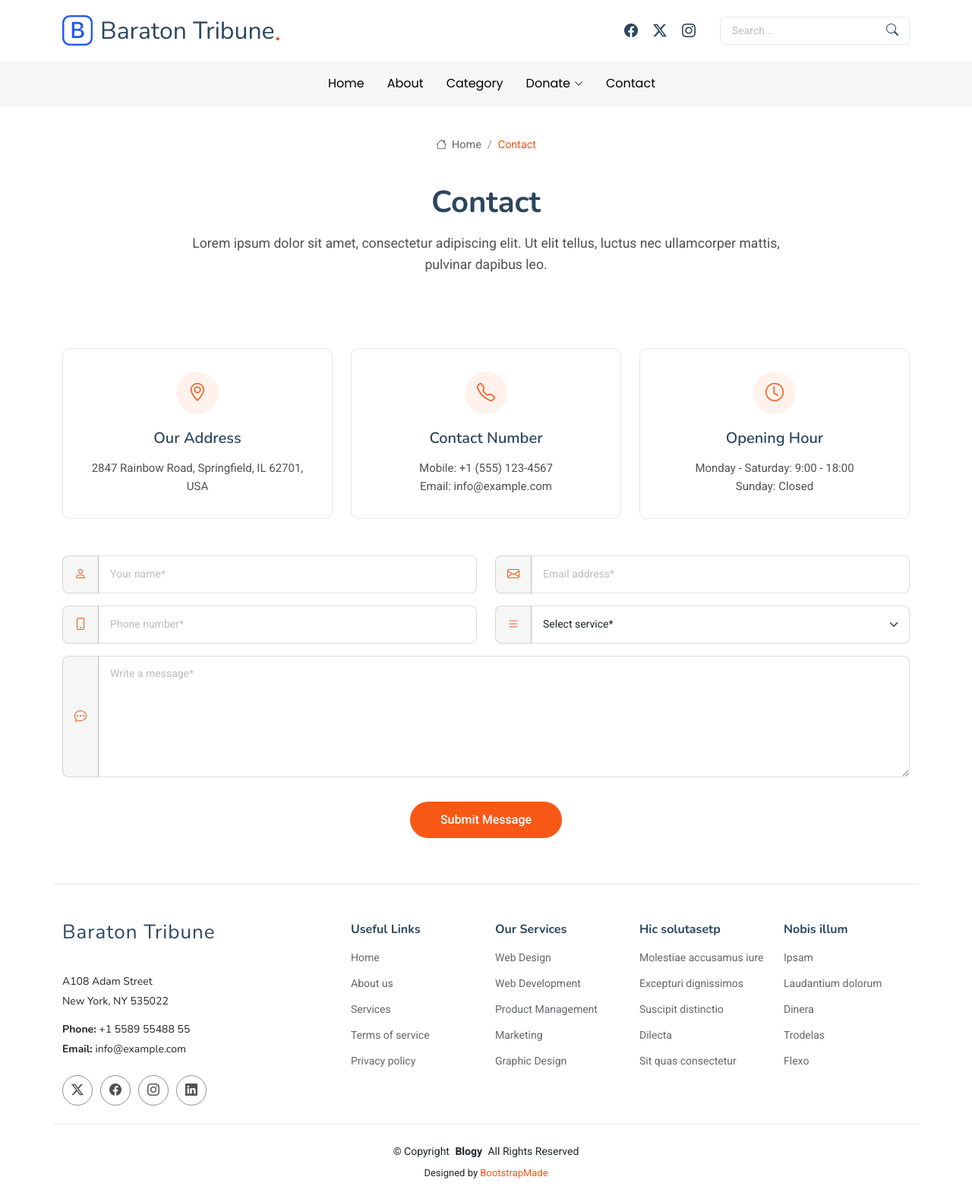
After one commit to MuliJob/baraton_tribune, a Django app: template example/templates/contact.html in a window 1280 px wide. The commit adds this page. Shown: the whole page at 76% size. Run offline with Django 4.2, Linux system fonts and the light colour scheme; the template is opened without the code that fills it, so the values that code supplies are empty; some libraries are stand-ins or nearby versions.

Commit message:
Added contact page

```diff
--- /dev/null
+++ b/example/templates/contact.html
@@ -0,0 +1,144 @@
+{% extends 'master.html' %}
+{% load static %}
+
+{% block content %}
+<!DOCTYPE html>
+<html lang="en">
+
+<head>
+  <meta charset="utf-8">
+  <meta content="width=device-width, initial-scale=1.0" name="viewport">
+  <title>Contact - Baraton Tribune </title>
+  <meta name="description" content="">
+  <meta name="keywords" content="">
+
+</head>
+
+<body class="contact-page">
+
+  <main class="main">
+
+    <!-- Page Title -->
+    <div class="page-title">
+      <div class="breadcrumbs">
+        <nav aria-label="breadcrumb">
+          <ol class="breadcrumb">
+            <li class="breadcrumb-item"><a href="#"><i class="bi bi-house"></i> Home</a></li>
+            <li class="breadcrumb-item active current">Contact</li>
+          </ol>
+        </nav>
+      </div>
+
+      <div class="title-wrapper">
+        <h1>Contact</h1>
+        <p>Lorem ipsum dolor sit amet, consectetur adipiscing elit. Ut elit tellus, luctus nec ullamcorper mattis, pulvinar dapibus leo.</p>
+      </div>
+    </div><!-- End Page Title -->
+
+    <!-- Contact Section -->
+    <section id="contact" class="contact section">
+
+      <div class="container" data-aos="fade-up" data-aos-delay="100">
+
+        <div class="row gy-4 mb-5">
+          <div class="col-lg-4" data-aos="fade-up" data-aos-delay="100">
+            <div class="info-card">
+              <div class="icon-box">
+                <i class="bi bi-geo-alt"></i>
+              </div>
+              <h3>Our Address</h3>
+              <p>2847 Rainbow Road, Springfield, IL 62701, USA</p>
+            </div>
+          </div>
+
+          <div class="col-lg-4" data-aos="fade-up" data-aos-delay="200">
+            <div class="info-card">
+              <div class="icon-box">
+                <i class="bi bi-telephone"></i>
+              </div>
+              <h3>Contact Number</h3>
+              <p>Mobile: +1 (555) 123-4567<br>
+                Email: info@example.com</p>
+            </div>
+          </div>
+
+          <div class="col-lg-4" data-aos="fade-up" data-aos-delay="300">
+            <div class="info-card">
+              <div class="icon-box">
+                <i class="bi bi-clock"></i>
+              </div>
+              <h3>Opening Hour</h3>
+              <p>Monday - Saturday: 9:00 - 18:00<br>
+                Sunday: Closed</p>
+            </div>
+          </div>
+        </div>
+
+        <div class="row">
+          <div class="col-lg-12">
+            <div class="form-wrapper" data-aos="fade-up" data-aos-delay="400">
+              <form action="forms/contact.php" method="post" role="form" class="php-email-form">
+                <div class="row">
+                  <div class="col-md-6 form-group">
+                    <div class="input-group">
+                      <span class="input-group-text"><i class="bi bi-person"></i></span>
+                      <input type="text" name="name" class="form-control" placeholder="Your name*" required="">
+                    </div>
+                  </div>
+                  <div class="col-md-6 form-group">
+                    <div class="input-group">
+                      <span class="input-group-text"><i class="bi bi-envelope"></i></span>
+                      <input type="email" class="form-control" name="email" placeholder="Email address*" required="">
+                    </div>
+                  </div>
+                </div>
+                <div class="row mt-3">
+                  <div class="col-md-6 form-group">
+                    <div class="input-group">
+                      <span class="input-group-text"><i class="bi bi-phone"></i></span>
+                      <input type="text" class="form-control" name="phone" placeholder="Phone number*" required="">
+                    </div>
+                  </div>
+                  <div class="col-md-6 form-group">
+                    <div class="input-group">
+                      <span class="input-group-text"><i class="bi bi-list"></i></span>
+                      <select name="subject" class="form-control" required="">
+                        <option value="">Select service*</option>
+                        <option value="Service 1">Consulting</option>
+                        <option value="Service 2">Development</option>
+                        <option value="Service 3">Marketing</option>
+                        <option value="Service 4">Support</option>
+                      </select>
+                    </div>
+                  </div>
+                  <div class="form-group mt-3">
+                    <div class="input-group">
+                      <span class="input-group-text"><i class="bi bi-chat-dots"></i></span>
+                      <textarea class="form-control" name="message" rows="6" placeholder="Write a message*" required=""></textarea>
+                    </div>
+                  </div>
+                  <div class="my-3">
+                    <div class="loading">Loading</div>
+                    <div class="error-message"></div>
+                    <div class="sent-message">Your message has been sent. Thank you!</div>
+                  </div>
+                  <div class="text-center">
+                    <button type="submit">Submit Message</button>
+                  </div>
+
+                </div>
+              </form>
+            </div>
+          </div>
+
+        </div>
+
+      </div>
+    </section><!-- /Contact Section -->
+
+  </main>
+
+</body>
+
+</html>
+{% endblock %}
--- a/example/templates/master.html
+++ b/example/templates/master.html
@@ -90,7 +90,7 @@
                 </li>
               </ul>
             </li>
-            <li><a href="contact.html">Contact</a></li>
+            <li><a href="{% url 'contact' %}" class="{% if request.resolver_match.url_name == 'contact' %}active{% endif %}">Contact</a></li>
           </ul>
           <i class="mobile-nav-toggle d-xl-none bi bi-list"></i>
         </nav>
```
